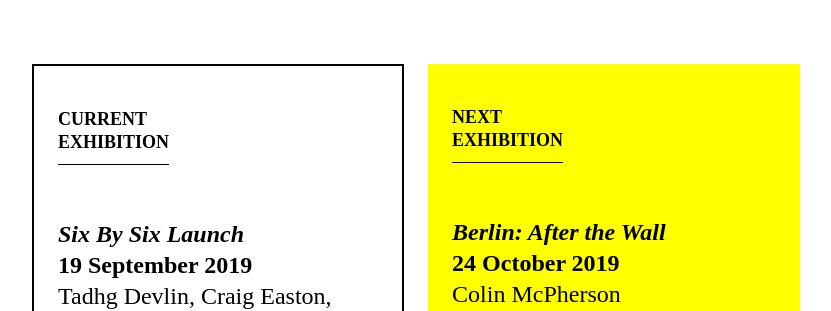
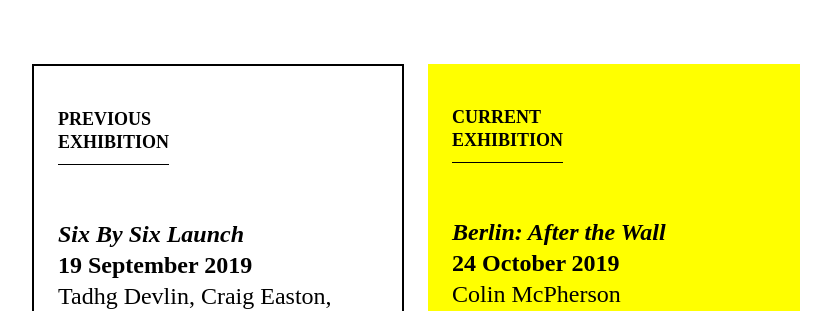
Before and after one commit to martincf/6by6, a Jekyll site: the page built from index.md, in a window 1280 px wide. Shown: the part 477-788 px from the top of the page, without its empty margins (224-1055 px from the left). Built offline with Jekyll 4.4.1, drawn with Linux system fonts in a browser that asks for light colours; some web fonts are replaced.

Commit message:
Updated to Prev and Current exhibition

```diff
--- a/Gemfile
+++ b/Gemfile
@@ -8,8 +8,8 @@ source "https://rubygems.org"
 #
 # This will help ensure the proper Jekyll version is running.
 # Happy Jekylling!
-gem "jekyll", "~> 3.8.3"
-
+# gem "jekyll", "~> 3.8.3"
+gem "jekyll", "~> 4.0"
 # This is the default theme for new Jekyll sites. You may change this to anything you like.
 gem "minima", "~> 2.0"
 
--- a/_includes/eventlist.html
+++ b/_includes/eventlist.html
@@ -4,7 +4,7 @@
       {% for post in site.posts %}
       {% if post.tags contains 'current' %}
       <a class="link" href="{{ post.url}}">
-        <h1 class="event--header">Current <br />
+        <h1 class="event--header">Previous <br />
         Exhibition</h1>
           <h2 class="event--title">{{ post.title }}</h2>
           <h3 class="event--date">{{ post.date | date: "%-d %B %Y" }}</h3>
@@ -17,7 +17,7 @@
       {% for post in site.posts %}
       {% if post.tags contains 'next' %}
       <a class="link" href="{{ post.url}}">
-        <h1 class="event--header">Next <br />
+        <h1 class="event--header">Current <br />
         Exhibition</h1>
           <h2 class="event--title">{{ post.title }}</h2>
           <h3 class="event--date">{{ post.date | date: "%-d %B %Y" }}</h3>
```
Also changed, not shown: Gemfile.lock.
